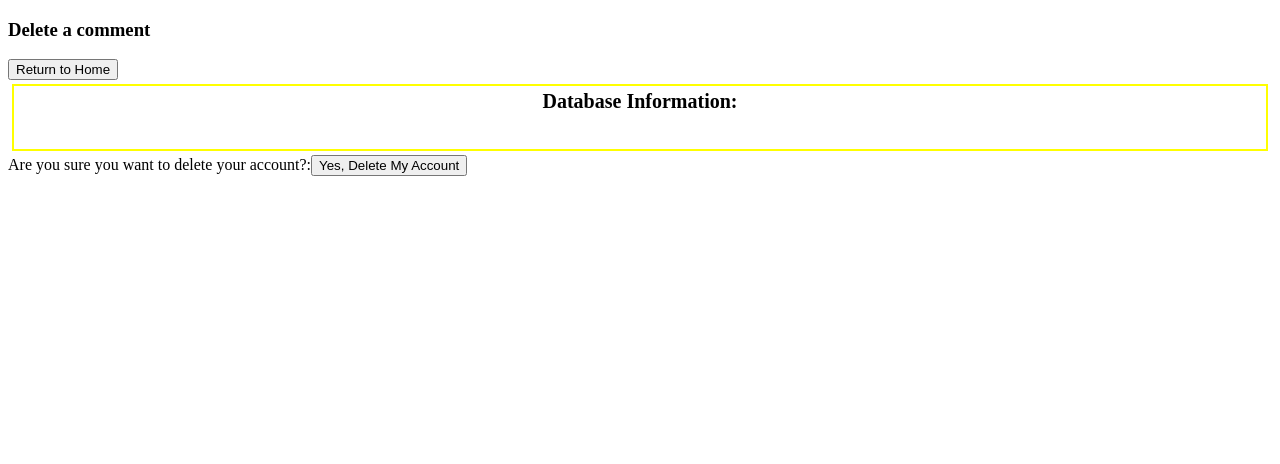
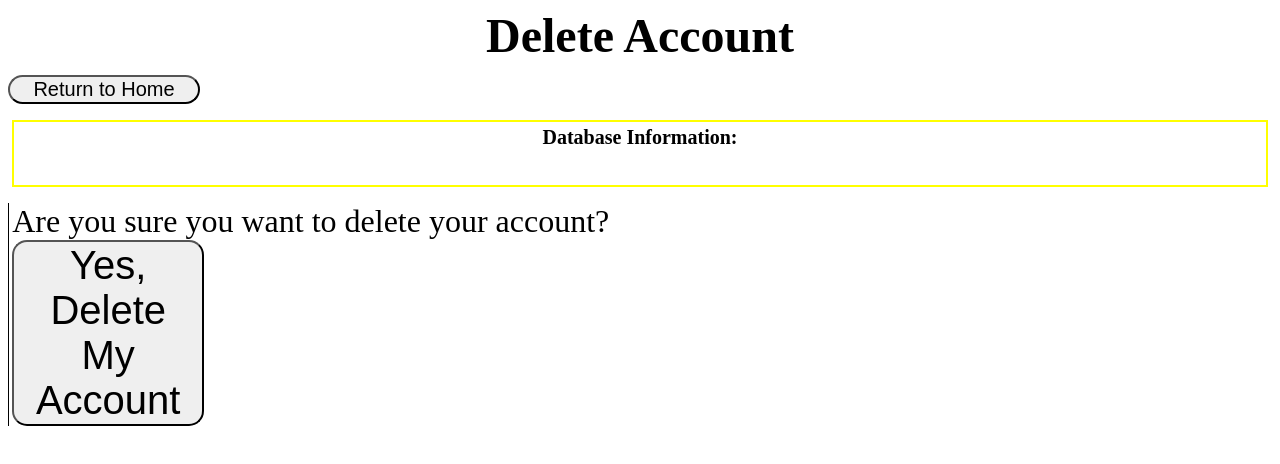
Before and after one commit to DutsAndrew/blog-cms, a Next.js app: page /account/delete in a window 1280 px wide. Shown: the top 464 px of the page. Built offline with nearby package versions, Linux system fonts and the light colour scheme.

Commit message:
normed styling, cleaned up some things

```diff
--- a/app/account/delete/page.tsx
+++ b/app/account/delete/page.tsx
@@ -51,10 +51,10 @@ const DeleteAccount = () => {
   };
 
   return (
-    <section className={styles.deleteCommentContainer}>
-      <h1 className={styles.headerTitle}>Delete a comment</h1>
+    <section className={styles.deleteAccountContainer}>
+      <h1 className={styles.headerTitle}>Delete Account</h1>
         <Link href={'/'}>
-          <button className="return-btn">
+          <button className={styles.returnButton}>
             Return to Home
           </button>
         </Link>
@@ -70,14 +70,14 @@ const DeleteAccount = () => {
         </div>
 
         <form
-          className={styles.accountUpdateForm}
+          className={styles.deleteAccountForm}
           onSubmit={(e) => handleAccountUpdateFormSubmit(e)}
         >
           <div className={styles.formGroup}>
             <label htmlFor="deleteAccount">
-              Are you sure you want to delete your account?:
+              Are you sure you want to delete your account?
               <button
-                className={styles.accountUpdateFormBtn}
+                className={styles.submitButton}
                 type="submit"
               >
                 Yes, Delete My Account
--- a/app/account/page.tsx
+++ b/app/account/page.tsx
@@ -1,11 +1,12 @@
 import Link from 'next/link';
+import styles from '../page.module.css';
 import AccountOptions from '../Components/AccountOptions';
 
 export default function AccountManagement() {
   return (
-    <section className="account-management-container">
+    <section className={styles.accountManagementContainer}>
       <Link href={'/'}>
-        <button className="return-btn">
+        <button className={styles.returnButton}>
           Return to Home
         </button>
       </Link>
--- a/app/globals.css
+++ b/app/globals.css
@@ -53,3 +53,19 @@ button:hover {
   transform: scale(0.9);
   border: 1px solid black;
 }
+
+label {
+  border-left: 1px solid black;
+  padding: 0;
+  margin: 0;
+  padding-left: 0.25vw;
+  font-size: 2em;
+  width: auto;
+}
+
+input {
+  min-width: 20vw;
+  height: 3.5vh;
+  border-radius: 15px;
+  font-size: 1.25em;
+}
--- a/app/page.module.css
+++ b/app/page.module.css
@@ -191,3 +191,57 @@
   transform: scale(1.1);
   cursor: pointer;
 }
+
+.deleteAccountContainer, .passwordChangeContainer, .accountManagementContainer, .updatePostFormContainer, .updatePostListContainer, .updatePostContainer, .createPostContainer, .loginContainer {
+  display: flex;
+  flex-flow: column nowrap;
+  gap: 1.5vh;
+}
+
+.headerTitle, .loginHeader {
+  display: flex;
+  justify-content: center;
+  align-items: center;
+  font-size: 3em;
+  margin: 0;
+  padding: 0;
+  width: 100%;
+}
+
+.postsContainer, .deleteAccountForm, .passwordChangeForm, .accountUpdateForm, .createPostForm, .loginAccountForm {
+  display: flex;
+  flex-flow: column nowrap;
+  justify-content: center;
+  align-items: flex-start;
+  width: 100%;
+  height: auto;
+  gap: 2vh;
+}
+
+.formGroup {
+  display: flex;
+  flex-flow: column nowrap;
+  gap: 1vw;
+  margin: 0;
+  width: 50%;
+}
+
+.returnButtonContainer {
+  display: flex;
+  flex-flow: row nowrap;
+  justify-content: center;
+  align-items: center;
+  width: 100%;
+  gap: 2vw;
+}
+
+.returnButton, .loginButton, .addTagButton, .submitButton {
+  width: 15vw;
+  height: auto;
+  font-size: 1.25em;
+  border-radius: 15px;
+}
+
+.tagsInput {
+  max-width: 10vw;
+}
--- a/app/post/delete/page.tsx
+++ b/app/post/delete/page.tsx
@@ -130,7 +130,7 @@ export default function DeletePost() {
       <section className={styles.updatePostContainer}>
         <h1 className={styles.headerTitle}>Delete a Post</h1>
         <Link href={'/'}>
-          <button className="return-btn">
+          <button className={styles.returnButton}>
             Return to Home
           </button>
         </Link>
@@ -148,7 +148,7 @@ export default function DeletePost() {
       <section className={styles.updatePostContainer}>
         <h1 className={styles.headerTitle}>Delete a Post</h1>
         <Link href={'/'}>
-          <button className="return-btn">
+          <button className={styles.returnButton}>
             Return to Home
           </button>
         </Link>
```
Also changed, not shown: app/Components/UpdatePostForm.tsx (+18 -12 lines), app/account/login/page.tsx (+8 -8 lines), app/account/password/page.tsx (+5 -5 lines), app/account/update/page.tsx (+4 -4 lines), app/post/create/page.tsx (+19 -9 lines), app/post/update/page.tsx (+5 -5 lines).
